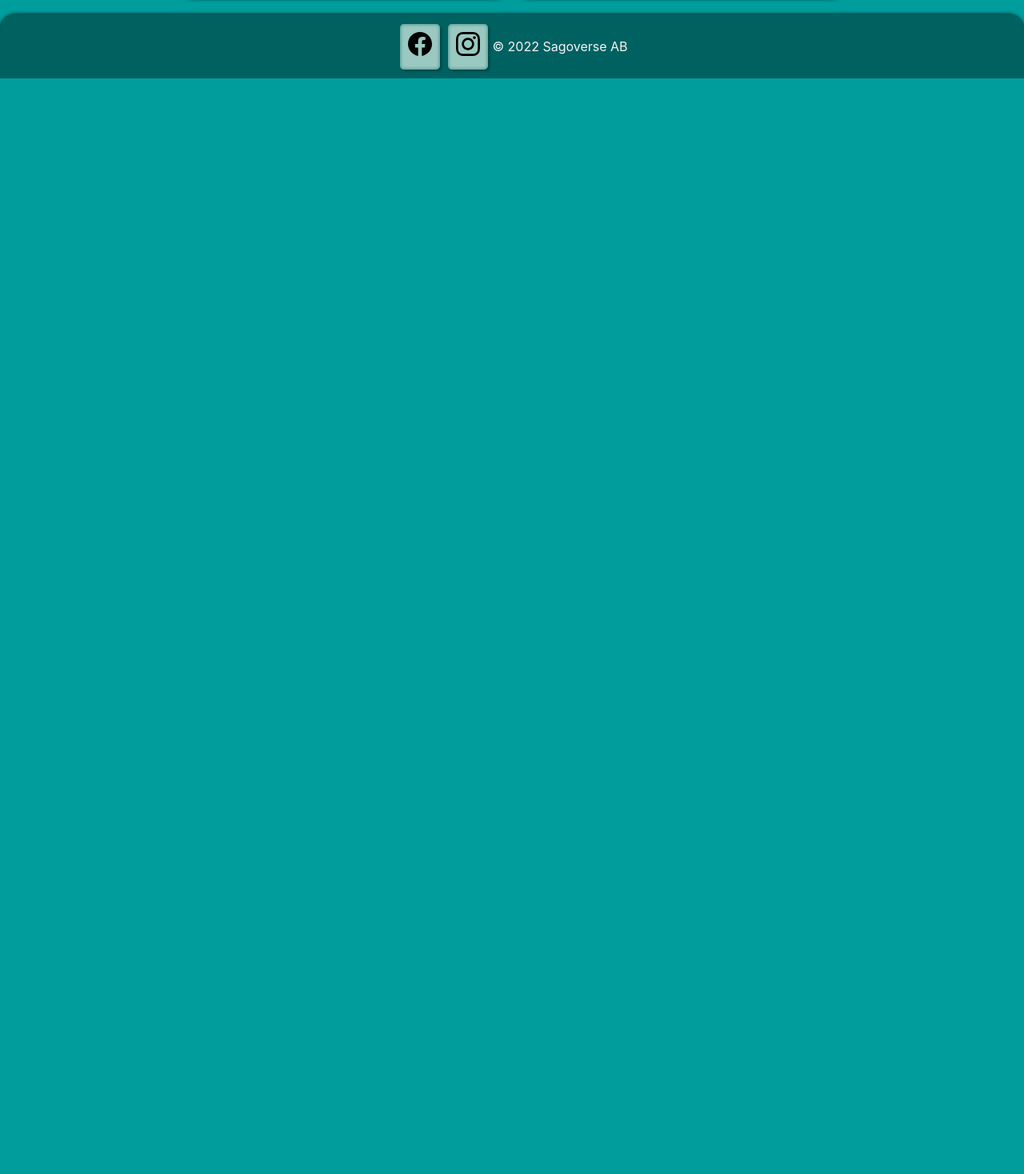
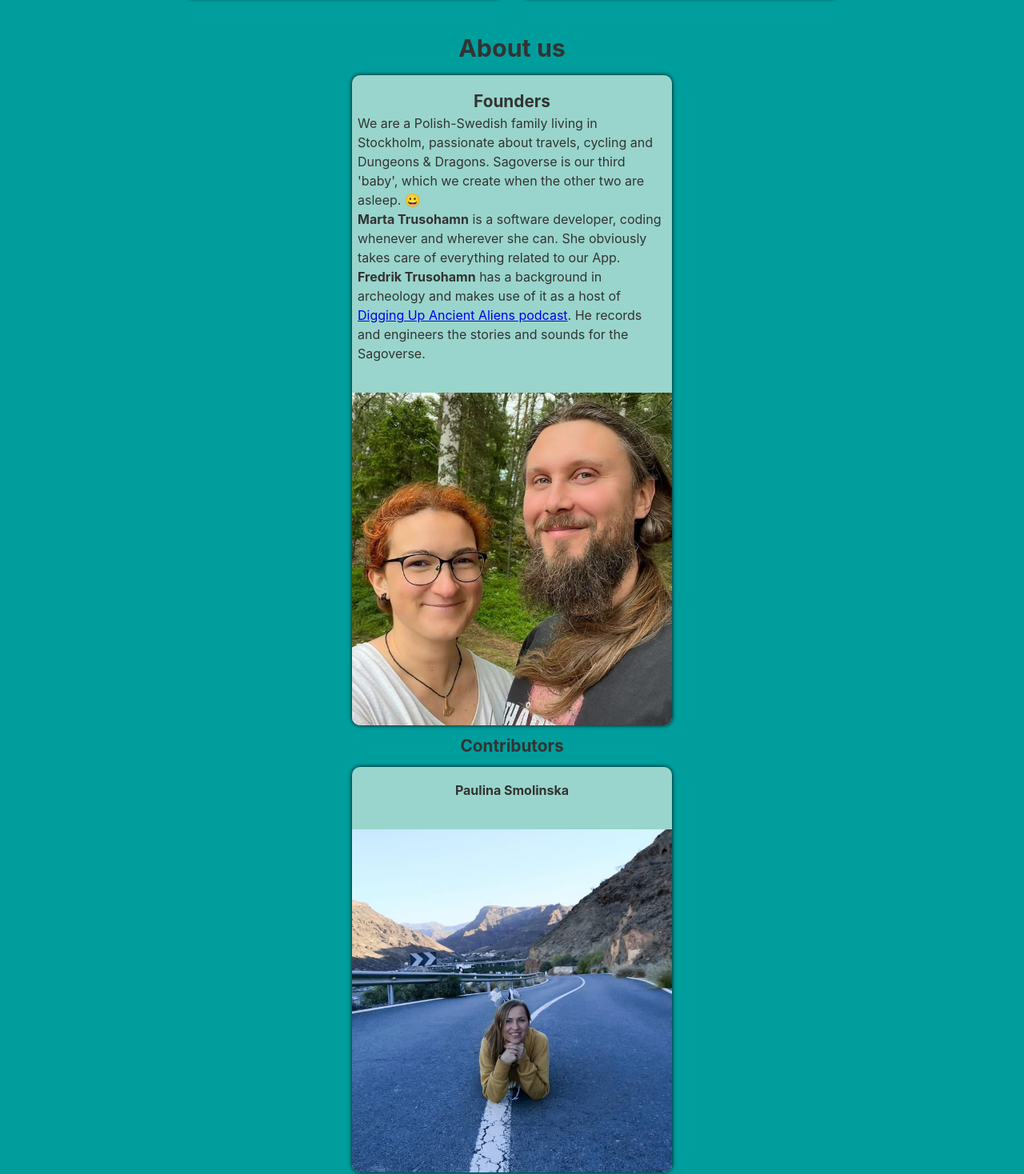
Before and after one commit to trusohamn/sagoverseweb, a Svelte app: page / in a window 1280 px wide. Shown: the part 2160-3628 px from the top of the page at 80% size. Before the commit the page ends 2258 px from the top, so only its background shows below. Built offline with nearby package versions, Linux system fonts and the light colour scheme.

Commit message:
founders

```diff
--- a/src/views/Home.svelte
+++ b/src/views/Home.svelte
@@ -7,6 +7,8 @@
   const exploration = "/assets/exploration.jpeg";
   const tomtestigen = "/assets/tomtestigen.png";
   const bjornstigen = "/assets/bjornstigen.png";
+  const founders = "/assets/founders.jpg";
+  const ps = "/assets/ps.jpg";
   const pl = "/assets/pl.png";
   const sv = "/assets/sv.png";
 </script>
@@ -114,6 +116,44 @@
     </card>
   </rowColumnContainer>
 
+  <div class="spacer" />
+  <h2 id="sagas">About us</h2>
+  <rowColumnContainer>
+    <card>
+      <div class="cardText">
+        <h3>Founders</h3>
+        <p>
+          We are a Polish-Swedish family living in Stockholm, passionate about
+          travels, cycling and Dungeons & Dragons. Sagoverse is our third
+          'baby', which we create when the other two are asleep. 😀 <br />
+          <b>Marta Trusohamn</b>
+          is a software developer, coding whenever and wherever she can. She obviously
+          takes care of everything related to our App. <br />
+          <b>Fredrik Trusohamn</b> has a background in archeology and makes use
+          of it as a host of
+          <a href="https://diggingupancientaliens.com/"
+            >Digging Up Ancient Aliens podcast</a
+          >. He records and engineers the stories and sounds for the Sagoverse.
+        </p>
+        <div class="spacer" />
+      </div>
+
+      <img class="photo" src={founders} alt="Sagostigar" />
+    </card>
+  </rowColumnContainer>
+
+  <h3>Contributors</h3>
+  <rowColumnContainer>
+    <card>
+      <div class="cardText">
+        <h4>Paulina Smolinska</h4>
+
+        <div class="spacer" />
+      </div>
+
+      <img class="photo" src={ps} alt="Sagostigar" />
+    </card>
+  </rowColumnContainer>
   <div class="spacer" />
 </container>
 
```
Also changed, not shown: public/assets/founders.jpg (added), public/assets/ps.jpg (added).
